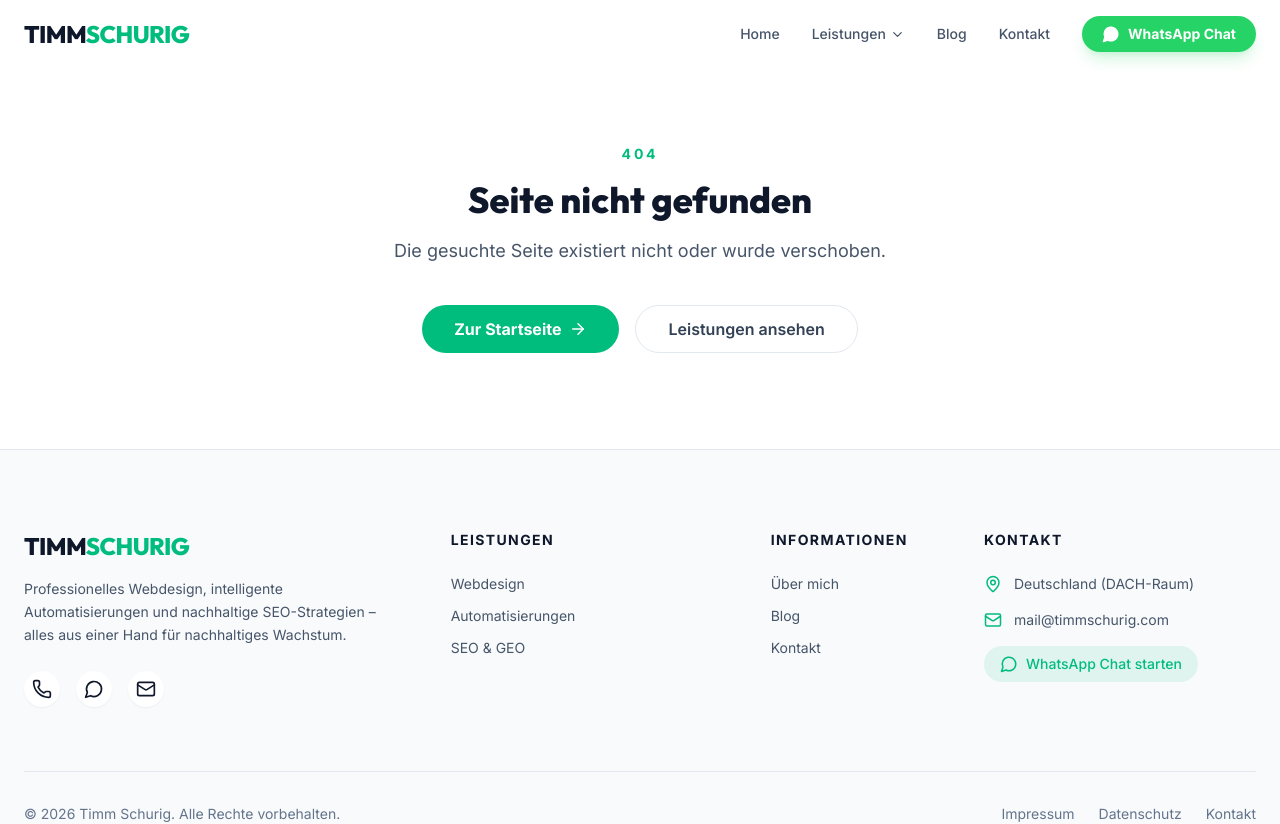
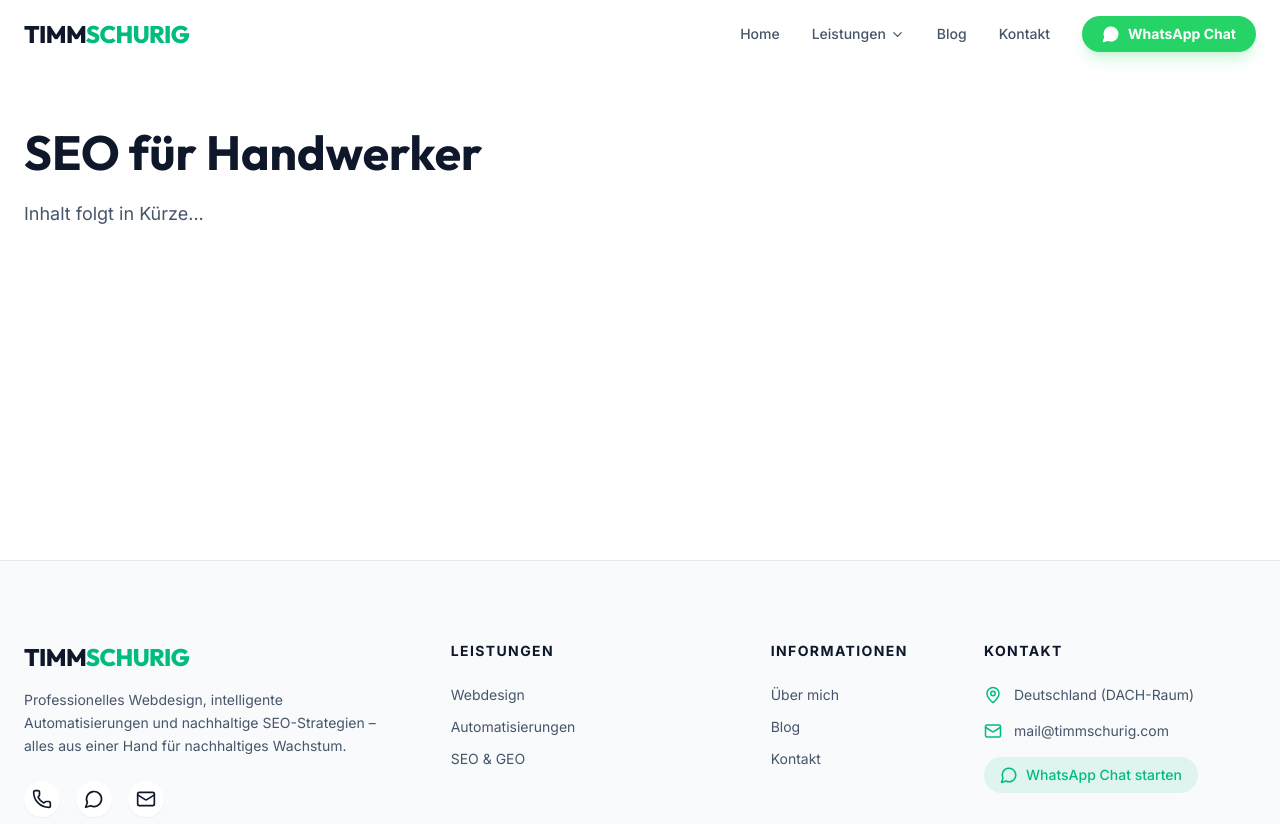
Before and after one commit to timmsug-source/website-linkedin, a Next.js app: page /seo-geo/handwerker in a window 1280 px wide. Before the commit this address had no page. Shown: the top 824 px of the page. Built offline with nearby package versions, Linux system fonts and the light colour scheme.

Commit message:
Add base SEO geo landing pages

```diff
--- /dev/null
+++ b/src/app/seo-geo/haan/page.tsx
@@ -0,0 +1,21 @@
+import type { Metadata } from "next";
+
+export const metadata: Metadata = {
+  title: "SEO Agentur in Haan | Lokale Sichtbarkeit",
+  description: "Deine SEO Agentur in Haan. Steigere deine lokale Sichtbarkeit und gewinne mehr Kunden in der Region Mettmann & Bergisches Land.",
+};
+
+export default function SEOHaanPage() {
+  return (
+    <div className="pt-32 pb-24 min-h-[70vh]">
+      <div className="max-w-7xl mx-auto px-6">
+        <h1 className="text-4xl md:text-5xl font-display font-bold text-slate-900 mb-6">
+          SEO Agentur in Haan
+        </h1>
+        <p className="text-lg text-slate-600">
+          Inhalt folgt in Kürze...
+        </p>
+      </div>
+    </div>
+  );
+}
--- /dev/null
+++ b/src/app/seo-geo/handwerker/page.tsx
@@ -0,0 +1,21 @@
+import type { Metadata } from "next";
+
+export const metadata: Metadata = {
+  title: "SEO für Handwerker | Deine Sichtbarkeit",
+  description: "Lokale SEO-Strategien speziell für Handwerker. Gewinne mehr regionale Aufträge durch eine erstklassige Google-Sichtbarkeit.",
+};
+
+export default function SEOHandwerkerPage() {
+  return (
+    <div className="pt-32 pb-24 min-h-[70vh]">
+      <div className="max-w-7xl mx-auto px-6">
+        <h1 className="text-4xl md:text-5xl font-display font-bold text-slate-900 mb-6">
+          SEO für Handwerker
+        </h1>
+        <p className="text-lg text-slate-600">
+          Inhalt folgt in Kürze...
+        </p>
+      </div>
+    </div>
+  );
+}
--- /dev/null
+++ b/src/app/seo-geo/hilden/page.tsx
@@ -0,0 +1,21 @@
+import type { Metadata } from "next";
+
+export const metadata: Metadata = {
+  title: "SEO in Hilden | Deine lokale Sichtbarkeit",
+  description: "Professionelles SEO in Hilden. Steigere deine lokale Sichtbarkeit und gewinne mehr Kunden direkt aus deiner Region.",
+};
+
+export default function SEOHildenPage() {
+  return (
+    <div className="pt-32 pb-24 min-h-[70vh]">
+      <div className="max-w-7xl mx-auto px-6">
+        <h1 className="text-4xl md:text-5xl font-display font-bold text-slate-900 mb-6">
+          SEO in Hilden
+        </h1>
+        <p className="text-lg text-slate-600">
+          Inhalt folgt in Kürze...
+        </p>
+      </div>
+    </div>
+  );
+}
--- /dev/null
+++ b/src/app/seo-geo/immobilienmakler/page.tsx
@@ -0,0 +1,21 @@
+import type { Metadata } from "next";
+
+export const metadata: Metadata = {
+  title: "SEO für Immobilienmakler | Deine Sichtbarkeit",
+  description: "Spezialisierte SEO-Leistungen für Immobilienmakler. Gewinne mehr Eigentümer und Käufer durch lokale Suchmaschinenoptimierung.",
+};
+
+export default function SEOImmobilienmaklerPage() {
+  return (
+    <div className="pt-32 pb-24 min-h-[70vh]">
+      <div className="max-w-7xl mx-auto px-6">
+        <h1 className="text-4xl md:text-5xl font-display font-bold text-slate-900 mb-6">
+          SEO für Immobilienmakler
+        </h1>
+        <p className="text-lg text-slate-600">
+          Inhalt folgt in Kürze...
+        </p>
+      </div>
+    </div>
+  );
+}
```
